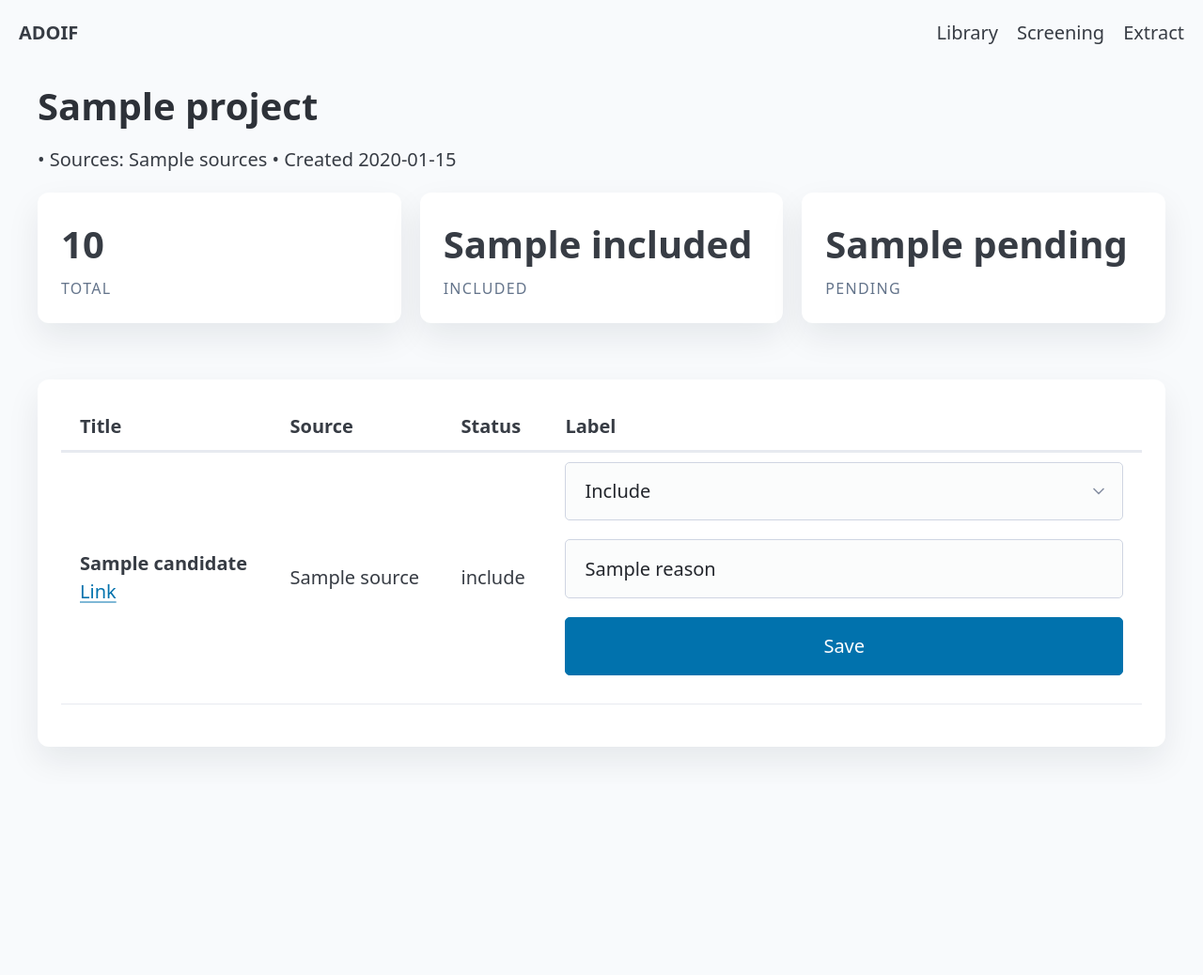
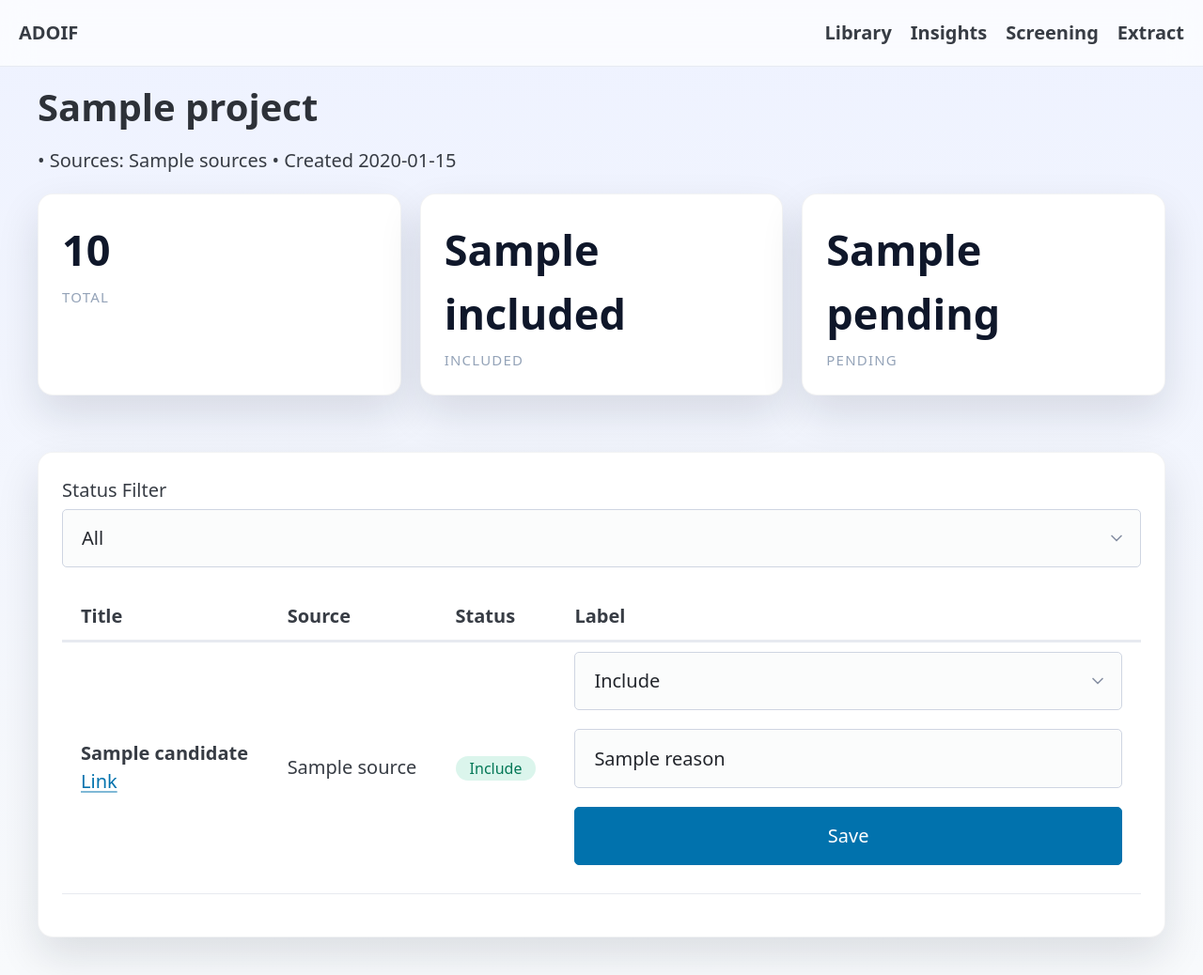
Before and after one commit to stephenmjerge/article-digital-object-identifier-fetcher, a FastAPI app: template src/adoif/web/templates/screening_detail.html in a window 1280 px wide. Shown: the whole page at 94% size. Before the commit the page ends 803 px from the top, so only its background shows below. Run offline with FastAPI, Linux system fonts and the light colour scheme; the template is opened without the code that fills it: most values are stand-ins (such as "Sample title", 1, 10 or a date in 2020); some libraries are stand-ins or nearby versions.

Commit message:
feat: add insights dashboard and enhanced triage ui

```diff
--- a/src/adoif/web/app.py
+++ b/src/adoif/web/app.py
@@ -3,6 +3,7 @@
 from __future__ import annotations
 
 import asyncio
+from collections import Counter
 from pathlib import Path
 from typing import Optional
 
@@ -10,7 +11,6 @@ from fastapi import FastAPI, Form, Request, status
 from fastapi.responses import HTMLResponse, RedirectResponse
 from fastapi.templating import Jinja2Templates
 
-from adoif.models import StoredArtifact
 from adoif.services import (
     ExtractionService,
     LocalLibrary,
@@ -64,13 +64,15 @@ def create_app(settings: Optional[Settings] = None) -> FastAPI:
         )
 
     @app.get("/screening/{project_id}", response_class=HTMLResponse)
-    async def screening_detail(request: Request, project_id: int) -> HTMLResponse:
+    async def screening_detail(
+        request: Request, project_id: int, status_filter: str = "all"
+    ) -> HTMLResponse:
         service = screening()
         projects = await asyncio.to_thread(service.list_projects)
         project = next((p for p in projects if p.id == project_id), None)
         if project is None:
             return RedirectResponse("/screening", status_code=status.HTTP_302_FOUND)
-        candidates = await asyncio.to_thread(service.list_candidates, project_id, "all")
+        candidates = await asyncio.to_thread(service.list_candidates, project_id, status_filter)
         summary = await asyncio.to_thread(service.prisma_summary, project_id)
         return templates.TemplateResponse(
             request,
@@ -78,6 +80,7 @@ def create_app(settings: Optional[Settings] = None) -> FastAPI:
             {
                 "project": project,
                 "candidates": candidates,
+                "status_filter": status_filter,
                 "summary": summary,
             },
         )
@@ -109,6 +112,66 @@ def create_app(settings: Optional[Settings] = None) -> FastAPI:
             {"records": enriched},
         )
 
+    @app.get("/insights", response_class=HTMLResponse)
+    async def insights(request: Request) -> HTMLResponse:
+        storage = library()
+        artifacts = await storage.list_artifacts()
+        total = len(artifacts)
+        pdfs = sum(1 for artifact in artifacts if artifact.pdf_path)
+        tag_counter: Counter[str] = Counter()
+        for artifact in artifacts:
+            tag_counter.update(artifact.metadata.tags)
+        top_tags = tag_counter.most_common(6) or [("No Tags", 1)]
+
+        screen_service = screening()
+        projects = await asyncio.to_thread(screen_service.list_projects)
+        screening_labels = []
+        included = []
+        excluded = []
+        pending_vals = []
+        for project in projects:
+            summary = await asyncio.to_thread(screen_service.prisma_summary, project.id)
+            screening_labels.append(project.name)
+            included.append(summary.included)
+            excluded.append(summary.excluded)
+            pending_vals.append(summary.pending)
+
+        extract_service = extraction()
+        records = await asyncio.to_thread(extract_service.list_records)
+        status_counter = Counter(record.status for record in records) or Counter({"draft": 1})
+
+        chart_payload = {
+            "tags": {
+                "labels": [tag for tag, _ in top_tags],
+                "values": [count for _, count in top_tags],
+                "colors": ["#1d4ed8", "#9333ea", "#14b8a6", "#f97316", "#0ea5e9", "#facc15"],
+            },
+            "screening": {
+                "labels": screening_labels or ["No Projects"],
+                "included": included or [0],
+                "excluded": excluded or [0],
+                "pending": pending_vals or [0],
+            },
+            "extractions": {
+                "labels": list(status_counter.keys()),
+                "values": list(status_counter.values()),
+                "colors": ["#2563eb", "#10b981", "#eab308", "#f97316", "#ef4444"],
+            },
+        }
+
+        totals = {
+            "library": total,
+            "pdfs": pdfs,
+            "projects": len(projects),
+            "extractions": len(records),
+        }
+
+        return templates.TemplateResponse(
+            request,
+            "insights.html",
+            {"charts": chart_payload, "totals": totals},
+        )
+
     return app
 
 
--- a/src/adoif/web/templates/base.html
+++ b/src/adoif/web/templates/base.html
@@ -9,28 +9,63 @@
       href="https://cdn.jsdelivr.net/npm/@picocss/pico@2.0.6/css/pico.min.css"
     />
     <style>
+      :root {
+        --card-bg: #ffffff;
+        --card-shadow: 0 20px 45px rgba(15, 23, 42, 0.12);
+        --muted: #94a3b8;
+      }
       body {
-        background: #f8fafc;
+        background: linear-gradient(180deg, #eef2ff 0%, #f8fafc 100%);
+      }
+      nav {
+        background: rgba(255, 255, 255, 0.7);
+        backdrop-filter: blur(16px);
+        border-bottom: 1px solid rgba(148, 163, 184, 0.2);
       }
       nav a {
         color: inherit;
+        font-weight: 600;
       }
       .card {
         padding: 1.25rem;
-        border-radius: 12px;
-        background: white;
-        box-shadow: 0 15px 35px rgba(15, 23, 42, 0.08);
+        border-radius: 16px;
+        background: var(--card-bg);
+        box-shadow: var(--card-shadow);
+        border: 1px solid rgba(15, 23, 42, 0.05);
       }
       .stat {
-        font-size: 2rem;
+        font-size: 2.25rem;
         font-weight: 600;
         margin-bottom: 0.25rem;
+        color: #0f172a;
       }
       .stat-label {
         text-transform: uppercase;
         letter-spacing: 0.08em;
+        font-size: 0.75rem;
+        color: var(--muted);
+      }
+      table tbody tr:hover {
+        background: rgba(37, 99, 235, 0.04);
+      }
+      .pill {
+        padding: 0.1rem 0.75rem;
+        border-radius: 999px;
         font-size: 0.8rem;
-        color: #64748b;
+        text-transform: capitalize;
+      }
+      .pill.include {
+        background: rgba(16, 185, 129, 0.15);
+        color: #047857;
+      }
+      .pill.exclude {
+        background: rgba(248, 113, 113, 0.18);
+        color: #b91c1c;
+      }
+      .pill.maybe,
+      .pill.unreviewed {
+        background: rgba(234, 179, 8, 0.18);
+        color: #b45309;
       }
     </style>
   </head>
@@ -41,6 +76,7 @@
       </ul>
       <ul>
         <li><a href="/">Library</a></li>
+        <li><a href="/insights">Insights</a></li>
         <li><a href="/screening">Screening</a></li>
         <li><a href="/extractions">Extract</a></li>
       </ul>
--- a/src/adoif/web/templates/screening_detail.html
+++ b/src/adoif/web/templates/screening_detail.html
@@ -26,6 +26,19 @@
 </section>
 
 <section class="card" style="margin-top: 2rem;">
+  <form method="get" class="grid">
+    <label>
+      Status Filter
+      <select name="status_filter" onchange="this.form.submit()">
+        {% for option in ["all", "include", "exclude", "maybe", "unreviewed"] %}
+          <option value="{{ option }}" {% if status_filter == option %}selected{% endif %}>
+            {{ option.title() }}
+          </option>
+        {% endfor %}
+      </select>
+    </label>
+  </form>
+
   {% if not candidates %}
     <p>No candidates yet.</p>
   {% else %}
@@ -48,7 +61,7 @@
               {% endif %}
             </td>
             <td>{{ candidate.source }}</td>
-            <td>{{ candidate.status }}</td>
+            <td><span class="pill {{ candidate.status }}">{{ candidate.status }}</span></td>
             <td>
               <form
                 method="post"
```
Also changed, not shown: src/adoif/web/templates/insights.html (added, +100 -0 lines), tests/test_web_app.py (+8 -0 lines), README.md.
